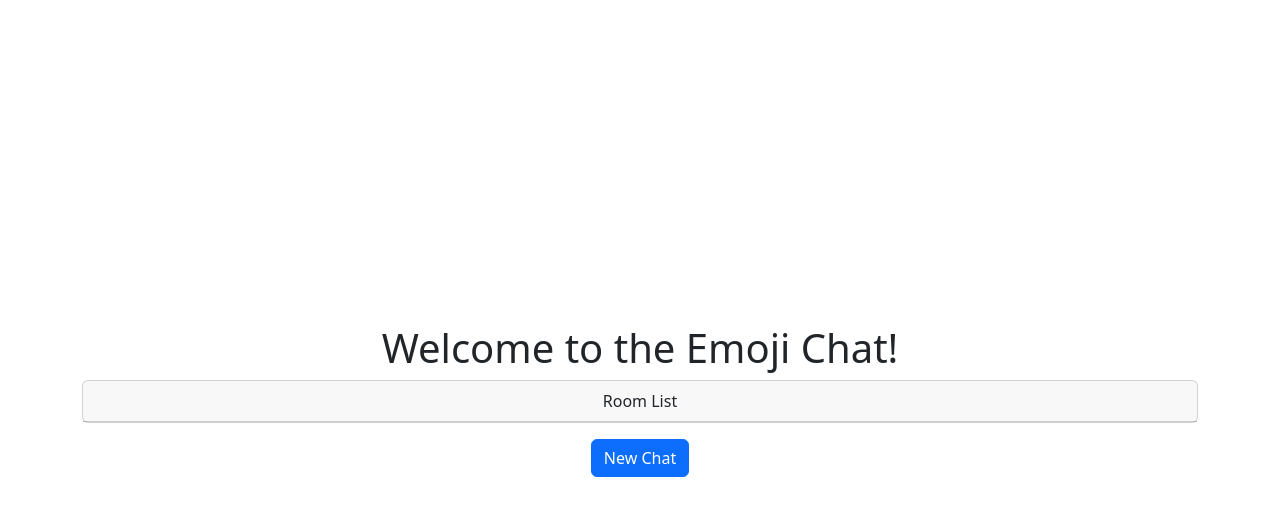
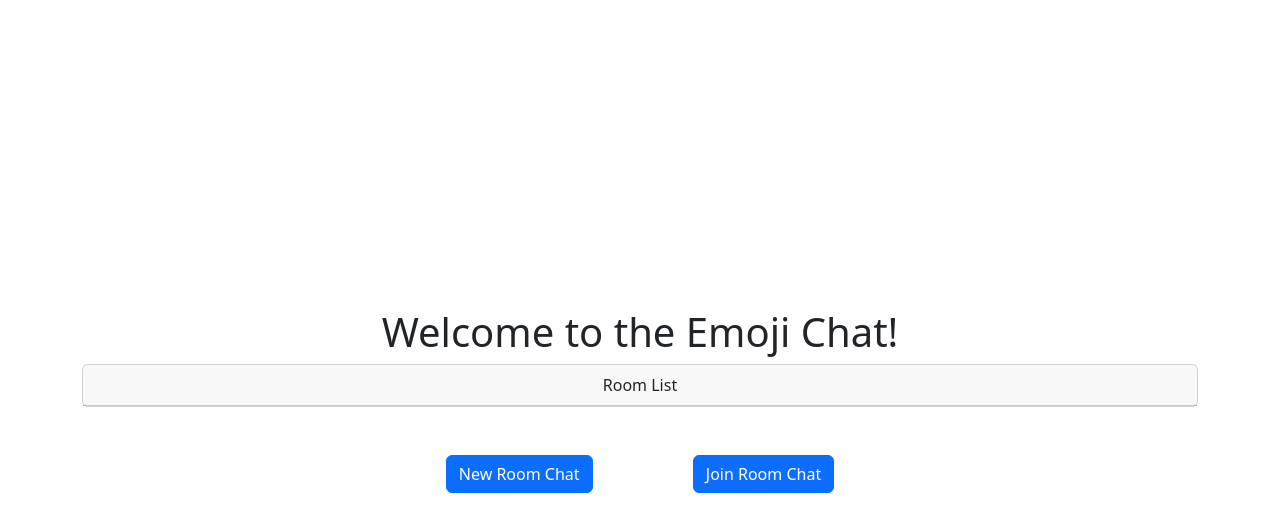
Before and after one commit to vvanglro/Emoji-Chat, a FastAPI app: page / in a window 1280 px wide. Shown: the top 532 px of the page. Run offline with FastAPI, Linux system fonts and the light colour scheme; data that the repository does not hold is empty; parts of the project's set-up code (start-up, migrations or seed data) failed here and were passed over.

Commit message:
wip: add buttons for creating and joining room chats

```diff
--- a/templates/index.html
+++ b/templates/index.html
@@ -18,7 +18,8 @@
             <ul class="list-group list-group-flush">
             </ul>
         </div>
-        <button class="btn btn-primary mt-3" onclick="startNewChat()">New Chat</button>
+        <button class="btn btn-primary mt-5 me-5" onclick="startNewChat()">New Room Chat</button>
+        <button class="btn btn-primary mt-5 ms-5" onclick="joinRoomChat()">Join Room Chat</button>
     </div>
 
     <script src="/static/js/index.js"></script>
```
